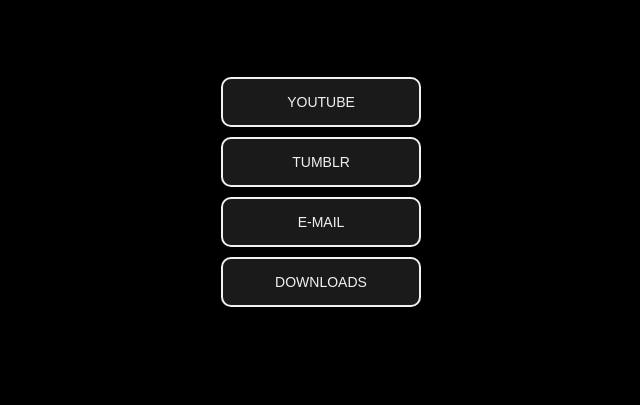
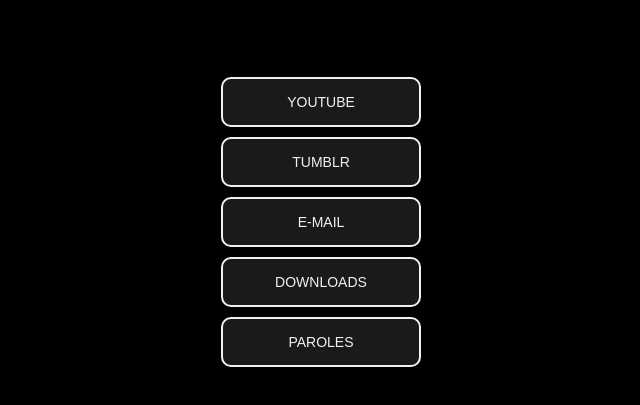
Before and after one commit to penombreqc/penombreqc.github.io, a plain HTML site: page index.html in a window 1280 px wide. Shown: the part 415-820 px from the top of the page, without its empty margins (319-959 px from the left). Drawn offline with Linux system fonts and the light colour scheme.

Commit message:
Update index.html

```diff
--- a/index.html
+++ b/index.html
@@ -83,6 +83,9 @@
     <div class="section">
       <a href="https://penombreqc.github.io/downloads.html">DOWNLOADS</a>
     </div>
+        <div class="section">
+      <a href="https://penombreqc.github.io/paroles.html">PAROLES</a>
+    </div>
   </div>
 
 </body>
```
